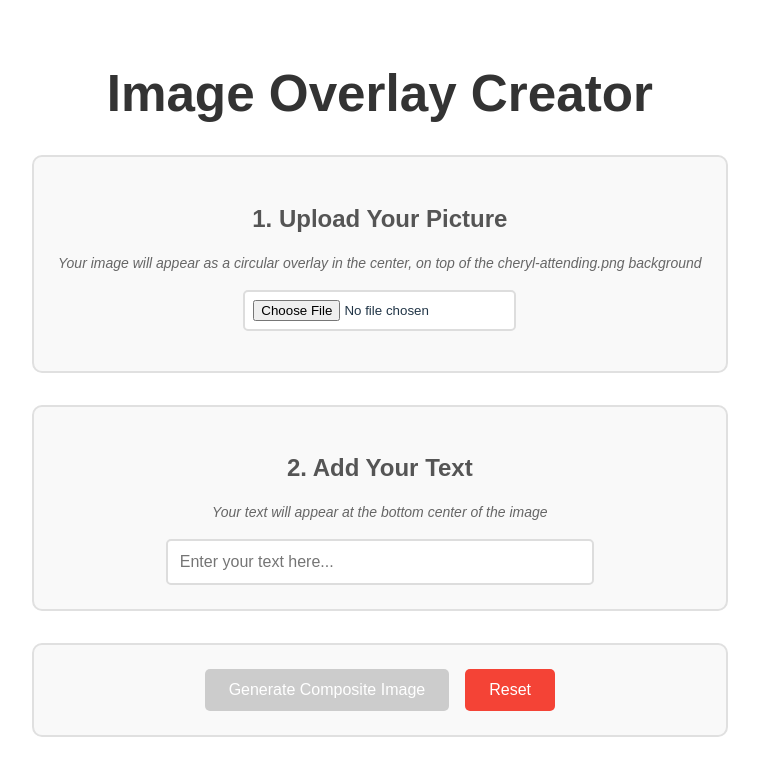
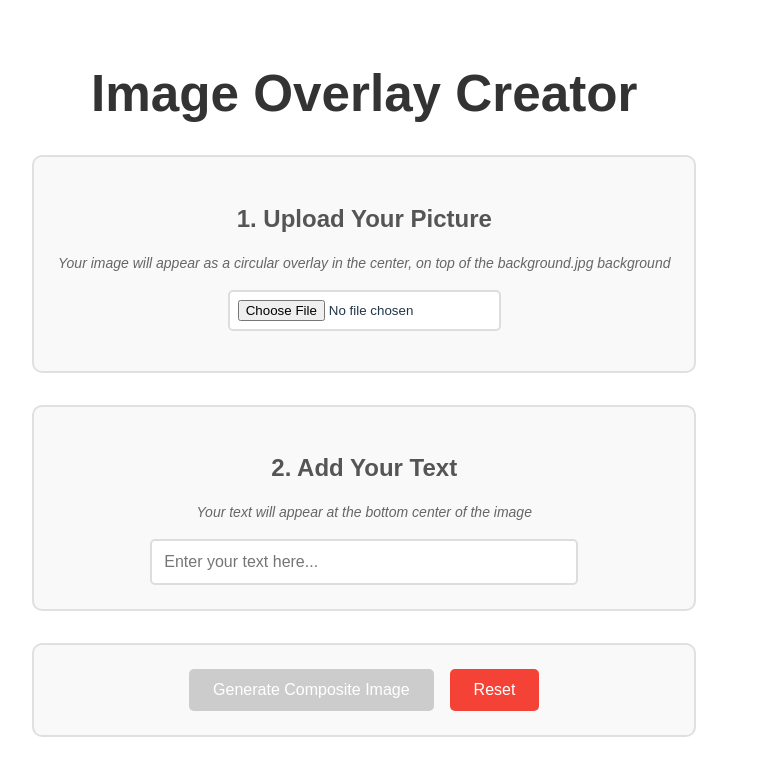
Before and after one commit to FredMunene/missionaries, a React (Vite) app: page / in a window 1280 px wide. Shown: the top 776 px of the page, without its empty margins (0-759 px from the left). Built offline with nearby package versions, Linux system fonts and the light colour scheme.

Commit message:
update background image

```diff
--- a/src/App.jsx
+++ b/src/App.jsx
@@ -28,7 +28,7 @@ function App() {
     const canvas = canvasRef.current
     const ctx = canvas.getContext('2d')
 
-    // Load and draw the base image (cheryl-attending.png) as background
+    // Load and draw the base image (background.jpg) as background
     const baseImg = new Image()
     baseImg.crossOrigin = 'anonymous' // Handle CORS if needed
 
@@ -42,7 +42,7 @@ function App() {
       // Clear canvas first
       ctx.clearRect(0, 0, canvas.width, canvas.height)
 
-      // Draw the cheryl-attending.png as the full background (no scaling needed)
+      // Draw the background.jpg as the full background (no scaling needed)
       ctx.drawImage(baseImg, 0, 0)
 
       // Now load and overlay the user's image on top
@@ -121,8 +121,8 @@ function App() {
     }
 
     baseImg.onerror = () => {
-      console.error('Failed to load base image: /cheryl-attending.png')
-      alert('Failed to load the background image. Please check if cheryl-attending.png exists.')
+      console.error('Failed to load base image: /background.jpg')
+      alert('Failed to load the background image. Please check if background.jpg exists.')
 
       // Fallback: create a colored background
       ctx.fillStyle = '#4a90e2'
@@ -136,8 +136,8 @@ function App() {
       ctx.textAlign = 'left'
     }
 
-    // Load the cheryl-attending.png from the public folder
-    baseImg.src = '/cheryl-attending.png'
+    // Load the background.jpg from the public folder
+    baseImg.src = '/background.jpg'
     console.log('Loading base image from:', baseImg.src)
   }
 
@@ -165,7 +165,7 @@ function App() {
 
       <div className="upload-section">
         <h2>1. Upload Your Picture</h2>
-        <p className="instruction-text">Your image will appear as a circular overlay in the center, on top of the cheryl-attending.png background</p>
+        <p className="instruction-text">Your image will appear as a circular overlay in the center, on top of the background.jpg background</p>
         <input
           ref={fileInputRef}
           type="file"
```
Also changed, not shown: public/background.jpg (added).
